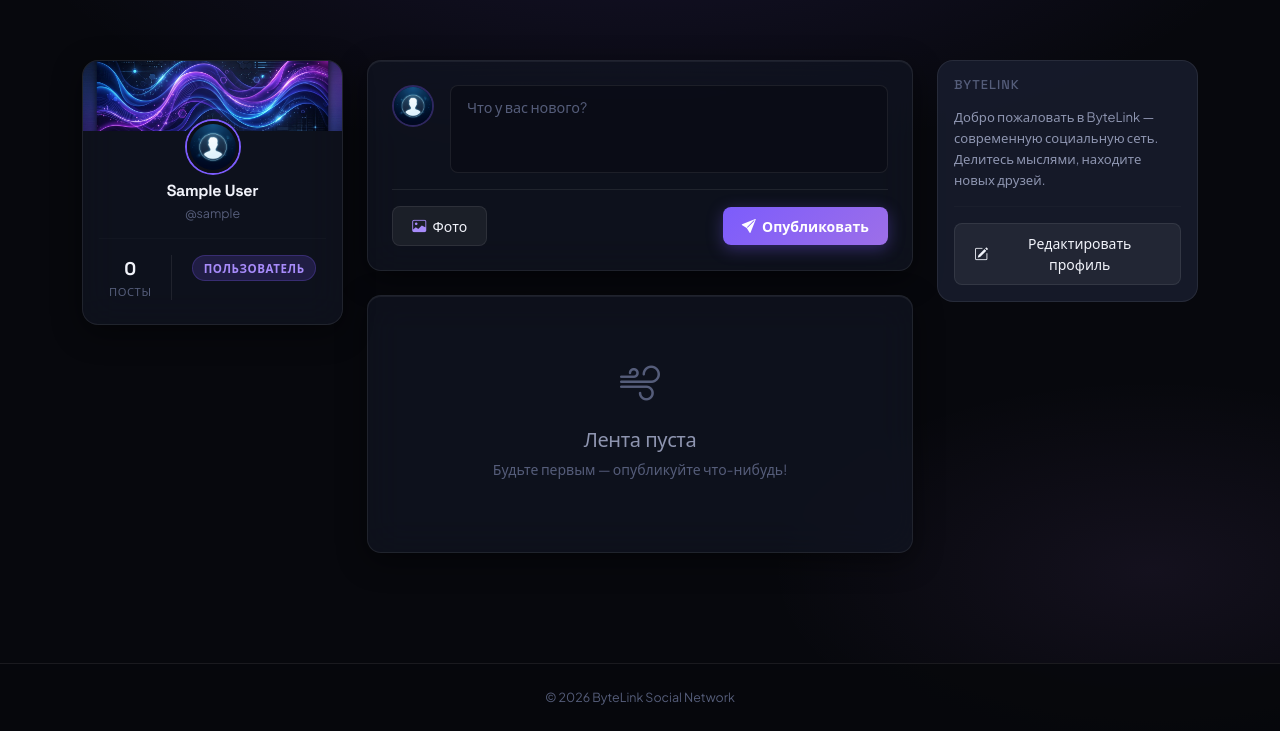
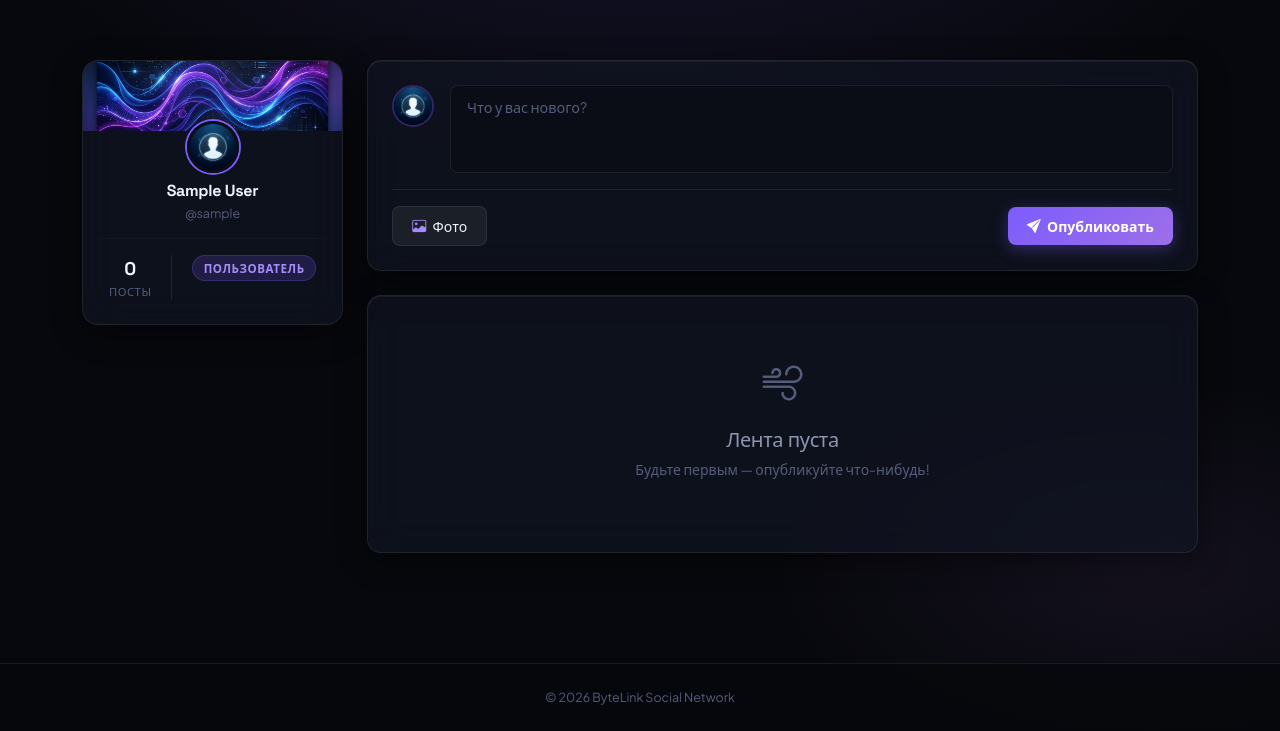
Before and after one commit to good2222/ByteLink, a Django app: page / in a window 1280 px wide. Shown: the part 69-800 px from the top of the page. Run offline with Django 5.2, Linux system fonts and the light colour scheme; the visitor is signed in with stand-in values (Sample User, id 1); data comes from the database, SQL or seed files in the repository; data that the repository does not hold is empty.

Commit message:
Remove right sidebar from home page feed

```diff
--- a/templates/home.html
+++ b/templates/home.html
@@ -39,7 +39,7 @@
     </div>
 
     <!-- ── CENTER FEED ───────────────────────────────────── -->
-    <div class="col-lg-6 col-12">
+    <div class="col-lg-9 col-12">
 
         <!-- Composer -->
         <div class="glass p-4 mb-4 fade-up composer-wrap">
@@ -170,22 +170,6 @@
         {% endif %}
     </div>
 
-    <!-- ── RIGHT SIDEBAR ─────────────────────────────────── -->
-    <div class="col-lg-3 d-none d-lg-block">
-        <div class="glass-flat p-3 rounded-4 sticky-top" style="top: 82px;">
-            <h6 style="font-family: var(--font-alt); font-size: .8rem; text-transform: uppercase;
-                       letter-spacing: .08em; color: var(--text-3); margin-bottom: .85rem;">
-                ByteLink
-            </h6>
-            <p style="font-size: .82rem; color: var(--text-2); line-height: 1.6;">
-                Добро пожаловать в ByteLink — современную социальную сеть. Делитесь мыслями, находите новых друзей.
-            </p>
-            <hr class="divider my-3">
-            <a href="{% url 'profile_edit' %}" class="btn-ghost btn btn-sm w-100">
-                <i class="bi bi-pencil-square me-1"></i> Редактировать профиль
-            </a>
-        </div>
-    </div>
 
 </div>
 {% endblock %}
```
